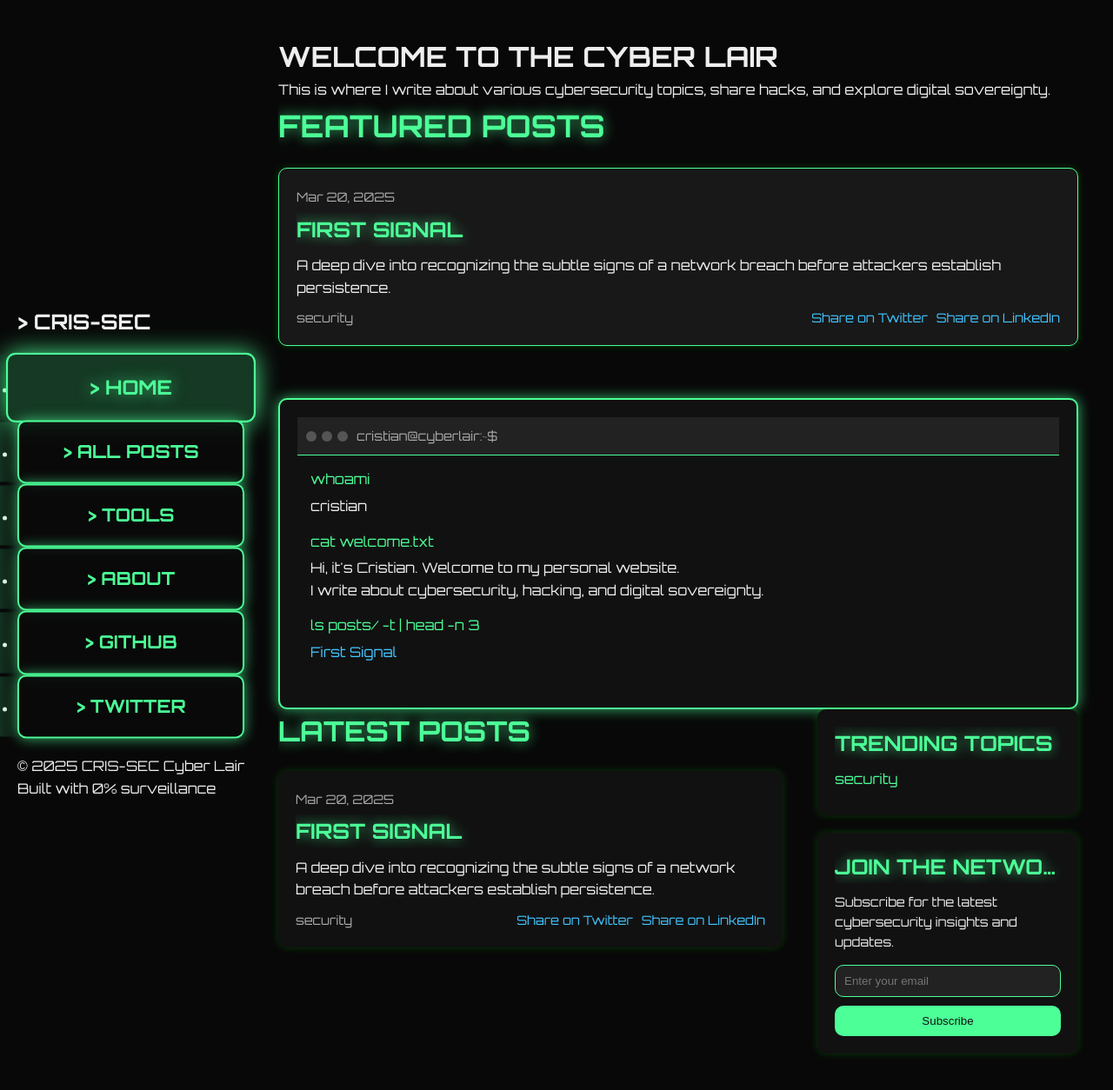
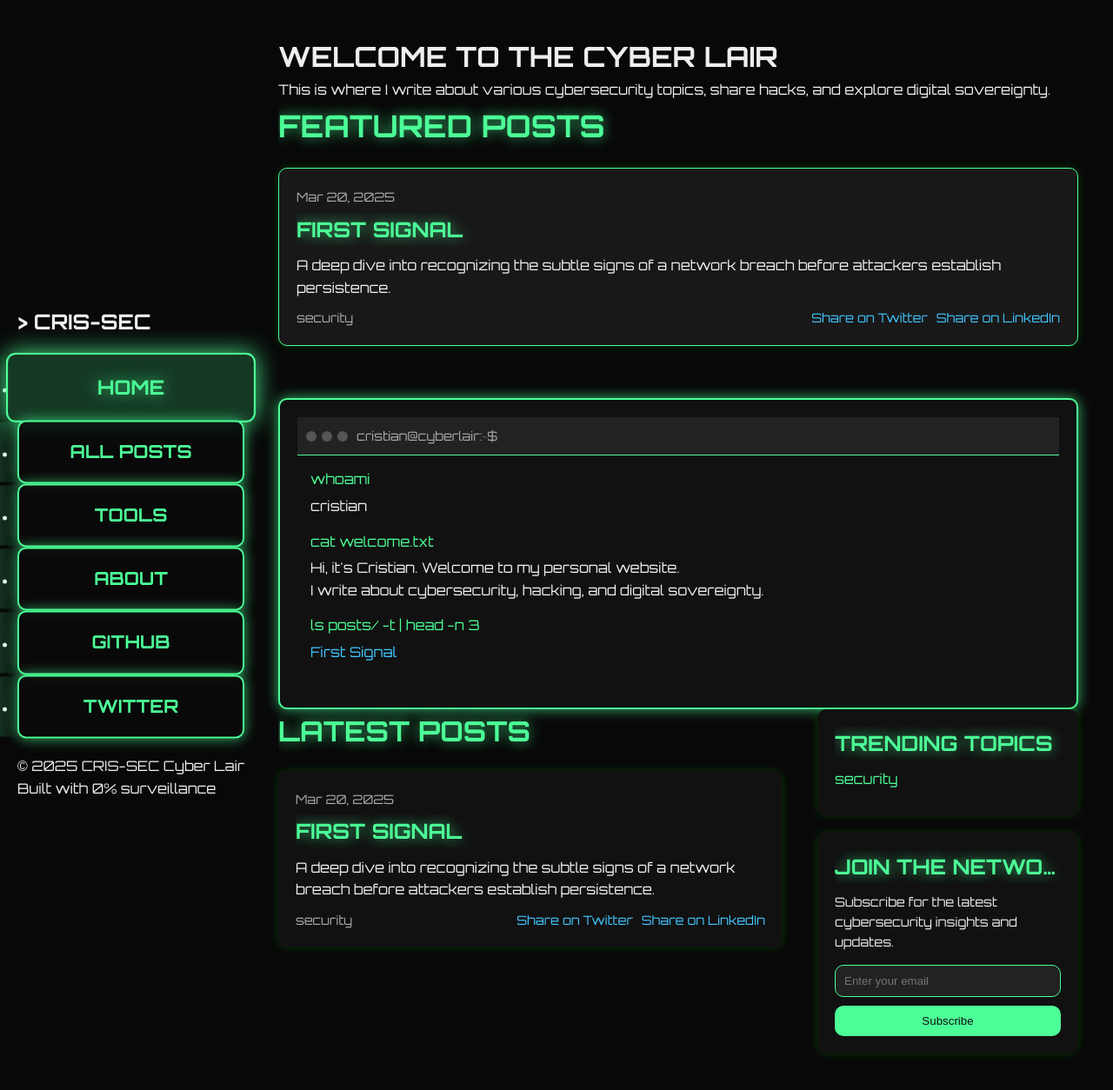
Before and after one commit to crxxtian/crxxtian.github.io, a Jekyll site: the page built from index.html, in a window 1280 px wide and 1272 px high. Shown: the top 1254 px of the window at 87% size. Built offline with Jekyll 4.4.1, drawn with Linux system fonts in a browser that asks for light colours; the list of posts is cut into pages by our own code.

Commit message:
new start

```diff
--- a/_layouts/default.html
+++ b/_layouts/default.html
@@ -24,12 +24,11 @@
 </button>
 
 <div class="site-container">
-    <!-- Sidebar / Stacked Menu -->
+    <!-- Sidebar / Custom Blended Menu -->
     <aside class="stacked-menu">
         <div class="menu-header">
             <h1>> CRIS-SEC</h1>
         </div>
-
         <nav>
             <ul>
                 {% assign home_class = "menu-link" %}
@@ -38,7 +37,7 @@
                 {% assign home_class = "menu-link active" %}
                 {% assign home_aria = 'aria-current="page"' %}
                 {% endif %}
-                <li><a href="{{ '/' | relative_url }}" class="{{ home_class }}" {{ home_aria }}>> Home</a></li>
+                <li><a href="{{ '/' | relative_url }}" class="{{ home_class }}" {{ home_aria }}>Home</a></li>
 
                 {% assign posts_class = "menu-link" %}
                 {% assign posts_aria = "" %}
@@ -46,7 +45,7 @@
                 {% assign posts_class = "menu-link active" %}
                 {% assign posts_aria = 'aria-current="page"' %}
                 {% endif %}
-                <li><a href="{{ '/posts' | relative_url }}" class="{{ posts_class }}" {{ posts_aria }}>> All Posts</a></li>
+                <li><a href="{{ '/posts' | relative_url }}" class="{{ posts_class }}" {{ posts_aria }}>All Posts</a></li>
 
                 {% assign tools_class = "menu-link" %}
                 {% assign tools_aria = "" %}
@@ -54,7 +53,7 @@
                 {% assign tools_class = "menu-link active" %}
                 {% assign tools_aria = 'aria-current="page"' %}
                 {% endif %}
-                <li><a href="{{ '/tools' | relative_url }}" class="{{ tools_class }}" {{ tools_aria }}>> Tools</a></li>
+                <li><a href="{{ '/tools' | relative_url }}" class="{{ tools_class }}" {{ tools_aria }}>Tools</a></li>
 
                 {% assign about_class = "menu-link" %}
                 {% assign about_aria = "" %}
@@ -62,14 +61,14 @@
                 {% assign about_class = "menu-link active" %}
                 {% assign about_aria = 'aria-current="page"' %}
                 {% endif %}
-                <li><a href="{{ '/about' | relative_url }}" class="{{ about_class }}" {{ about_aria }}>> About</a></li>
+                <li><a href="{{ '/about' | relative_url }}" class="{{ about_class }}" {{ about_aria }}>About</a></li>
             </ul>
 
             <div class="menu-separator"></div>
 
             <ul>
-                <li><a href="https://github.com/crxxtian" target="_blank" class="menu-link">> GitHub</a></li>
-                <li><a href="https://twitter.com/crxxtian" target="_blank" class="menu-link">> Twitter</a></li>
+                <li><a href="https://github.com/crxxtian" target="_blank" class="menu-link">GitHub</a></li>
+                <li><a href="https://twitter.com/crxxtian" target="_blank" class="menu-link">Twitter</a></li>
             </ul>
         </nav>
 
```
